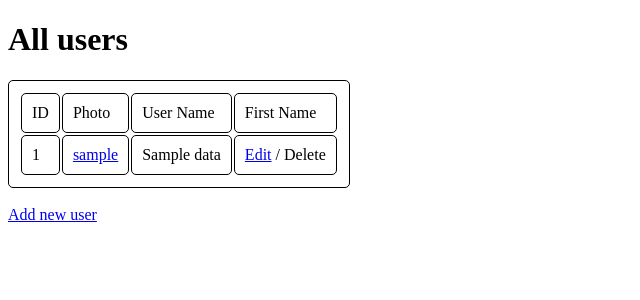
After one commit to chilaa/reggg, a PHP site: template view/all_users.php in a window 1280 px wide. The commit adds this page. Shown: the top 300 px of the page, without its empty margins (0-640 px from the left). Run offline with PHP 8.4, Linux system fonts and the light colour scheme; the template is opened without the code that fills it: most values are stand-ins (such as "Sample title", 1, 10 or a date in 2020).

Commit message:
done almost all

```diff
--- a/index.php
+++ b/index.php
@@ -7,3 +7,7 @@ router("POST", "/addToDB" , "addUserToDB");
 router("POST", "/checkUser", "checkUser");
 router('GET', "/login", "loginPage");
 router("POST", "/loginUser", "login");
+router('GET', "/usersPage", 'usersPage');
+router("GET", "/editUser/{username}", "editUser");
+router("DELETE", "/deleteUser/{username}", "deleteUser");
+router("POST", '/updateUser/{id}' , 'updateUser');
--- /dev/null
+++ b/view/actions/delete.js
@@ -0,0 +1,16 @@
+function deleteUser(id) {
+    if (confirm("Are you sure in your choice??")) {
+        $.ajax({
+            url: "/deleteUser/" + id,
+            method: "DELETE",
+            success: function (response) {
+                console.log(response);
+                if (response == 'success') {
+                    alert("User has been deleted successfully!");
+
+                }
+            }
+
+        })
+    }
+}
--- /dev/null
+++ b/view/all_users.php
@@ -0,0 +1,62 @@
+<!doctype html>
+<html lang="en">
+<head>
+    <meta charset="UTF-8">
+    <title>All Users</title>
+
+    <script src="https://code.jquery.com/jquery-3.3.1.min.js"
+            integrity="sha256-FgpCb/KJQlLNfOu91ta32o/NMZxltwRo8QtmkMRdAu8=" crossorigin="anonymous"></script>
+    <script src="view/actions/delete.js"></script>
+
+    <style>
+        table, th, td {
+            border: 1px solid black;
+            border-radius: 5px;
+            padding: 10px;
+        }
+        input{
+            width: 180px;
+            height: 25px;
+            padding: 5px;
+            border-radius: 5px;
+        }
+    </style>
+</head>
+<body>
+
+<h1>All users</h1>
+
+
+<table>
+    <thead>
+    <tr>
+        <td>ID</td>
+        <td>Photo  </td>
+        <td>User Name</td>
+        <td>First Name</td>
+
+    </tr>
+    </thead>
+    <tbody>
+
+    <?php foreach ($data as $user): ?>
+        <tr>
+            <td><?php echo $user['id']?></td>
+
+            <td><a href="/editUser/<?php echo $user['userName']?>">
+                    <?php echo $user['userName'] ?></a></td>
+
+            <td><?php echo $user['name'] ?></td>
+
+            <td><a href="/editUser/<?php echo $user['userName'] ?>">Edit</a> /
+                <a  onclick="deleteUser( '<?php echo $user['id']; ?>')"> Delete</a>
+            </td>
+        </tr>
+
+    <?php endforeach;?>
+    </tbody>
+</table>
+<br/>
+<a href="/signUp">Add new user</a>
+</body>
+</html>
--- a/view/login.php
+++ b/view/login.php
@@ -15,11 +15,13 @@
     <form action="/loginUser" method="post">
         <div class="form-group">
             <label for="username">Username:</label>
-            <input type="text" class="form-control" id="username" placeholder="Enter username" name="username">
+            <input type="text" class="form-control" id="username" placeholder="Enter username" name="username"
+            value="<?php echo $_COOKIE['username']?>" >
         </div>
         <div class="form-group">
             <label for="pwd">Password:</label>
-            <input type="password" class="form-control" id="password" placeholder="Enter password" name="password">
+            <input type="password" class="form-control" id="password" placeholder="Enter password" name="password"
+            value="<?php echo $_COOKIE['password'] ?>" >
         </div>
         <div class="checkbox">
             <label><input type="checkbox" name="remember"> Remember me</label>
```
Also changed, not shown: controller/userController.php (+29 -0 lines), lib/connectDB.php (+16 -0 lines), lib/model.php (+39 -12 lines), lib/router.php (+9 -1 lines), test/test.php (added, +18 -0 lines), view/userPage.php (added, +58 -0 lines).
